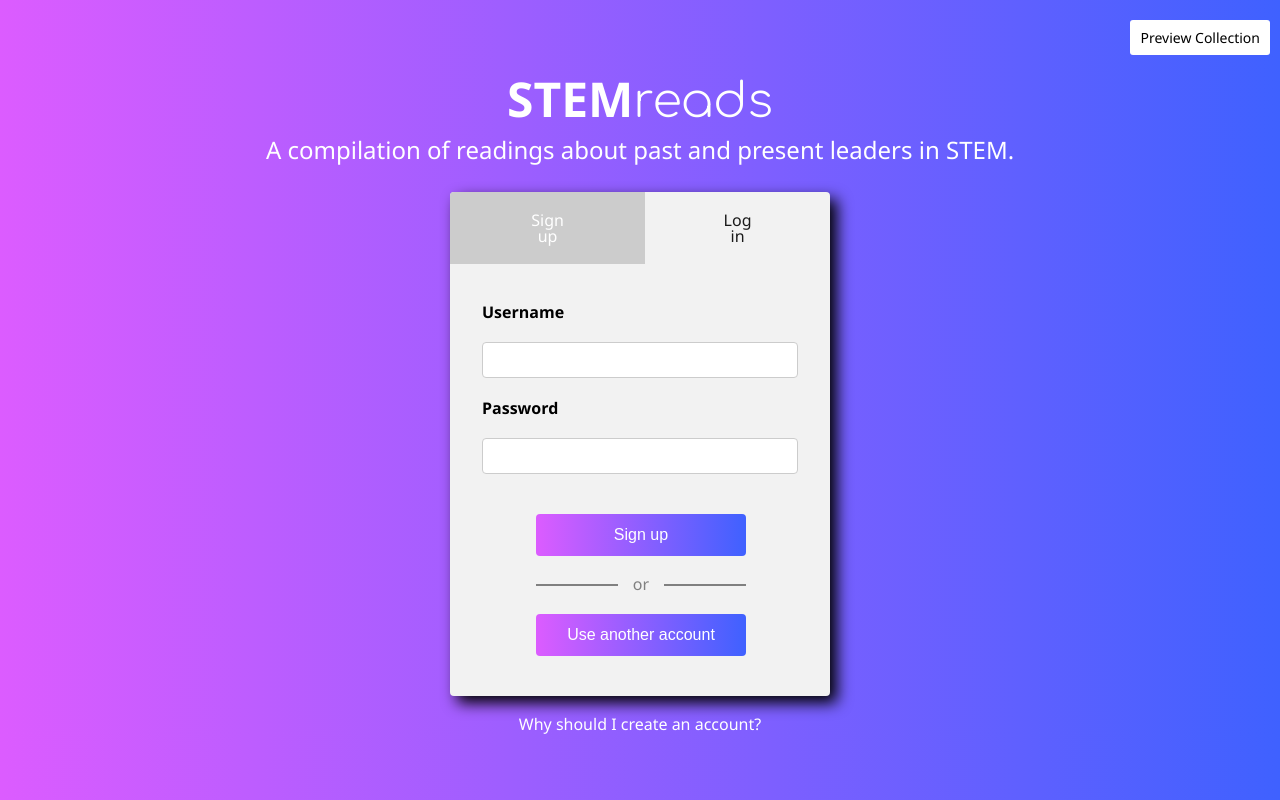
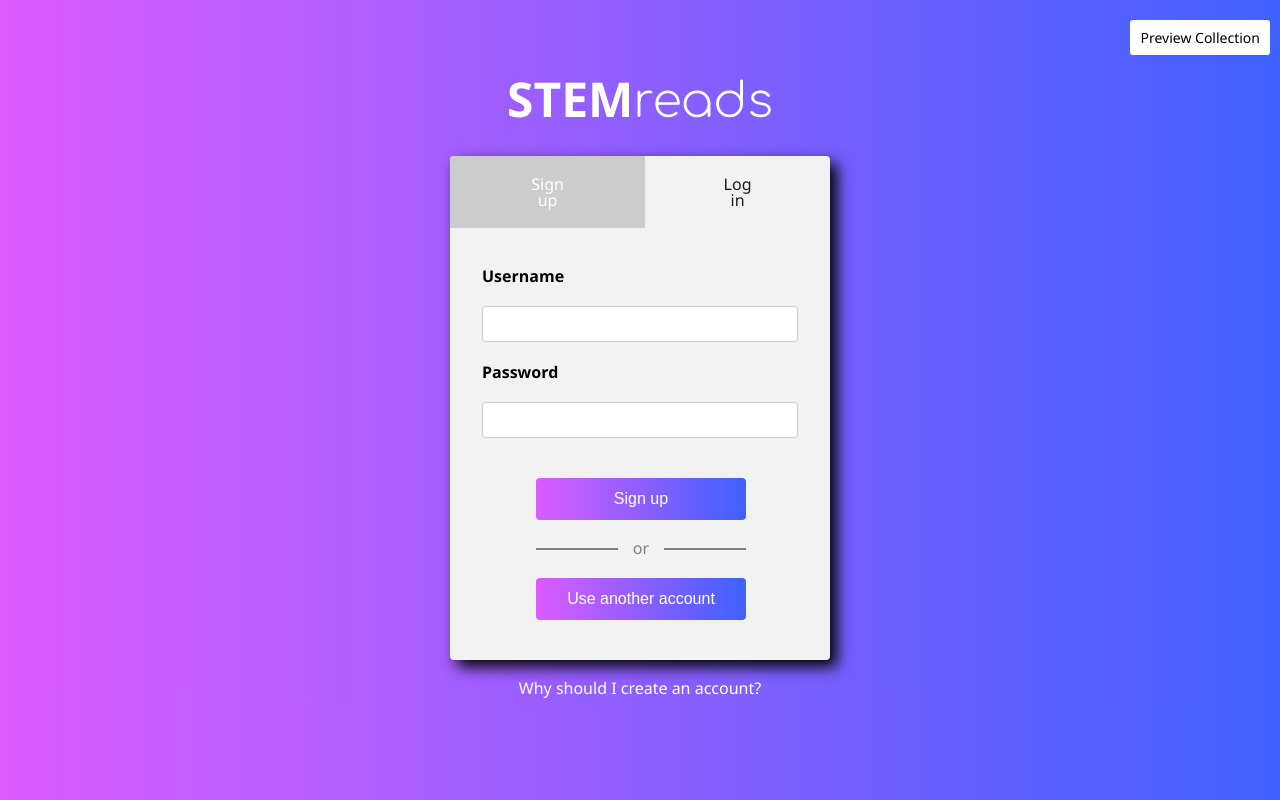
Before and after one commit to antofon/stem-reads, a React (Create React App) app: page / in a window 1280 px wide. Built offline with nearby package versions, Linux system fonts and the light colour scheme.

Commit message:
Removed STEMreads description

```diff
--- a/src/components/Header.js
+++ b/src/components/Header.js
@@ -7,7 +7,7 @@ const Header = () => {
         <span className="stem-copy">Stem</span>
         <span className="reads-copy">reads</span>
       </h1>
-      <p>A compilation of readings about past and present leaders in STEM.</p>
+      {/*<p>A compilation of readings about past and present leaders in STEM.</p>*/}
     </div>
   );
 };
```
